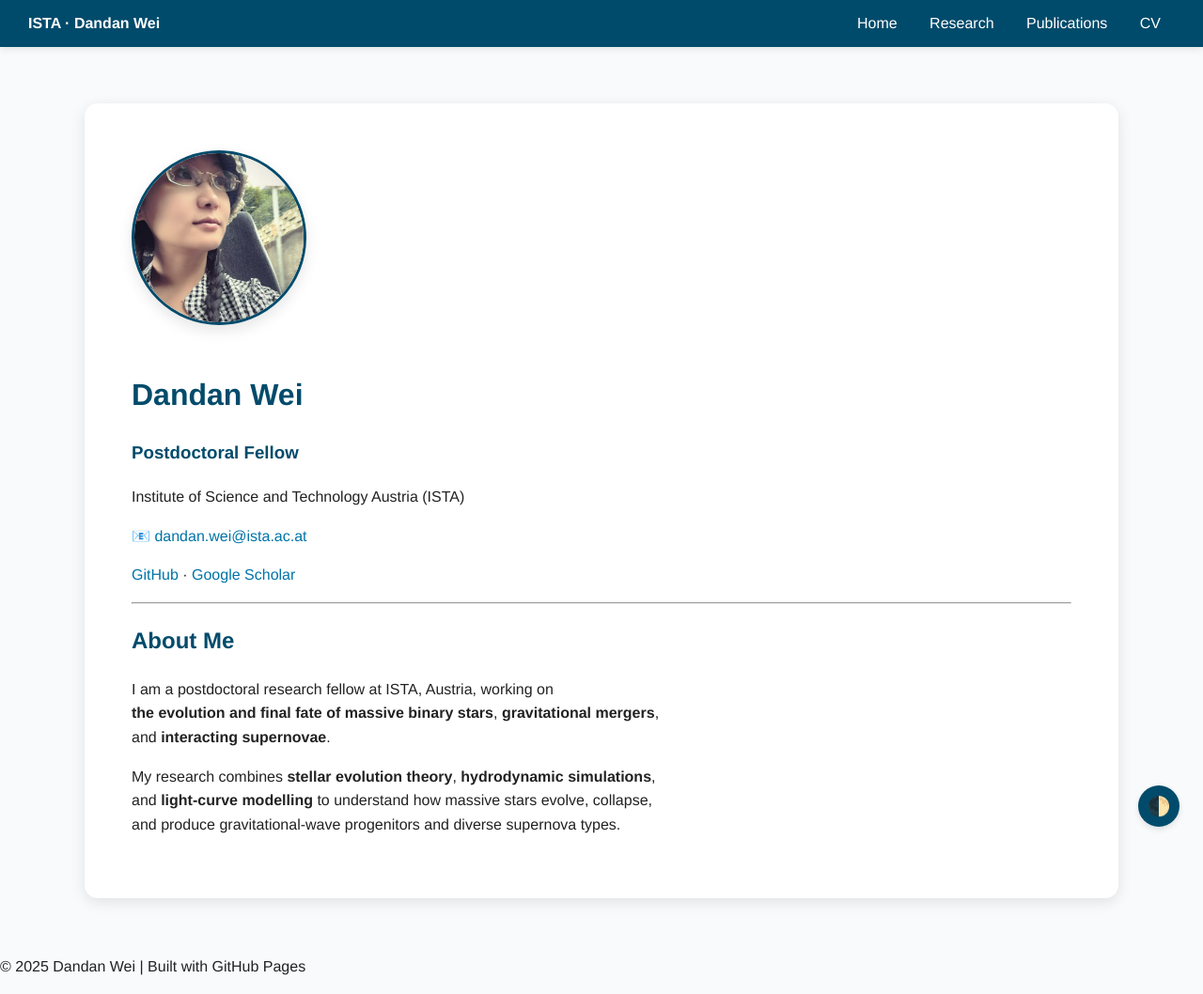
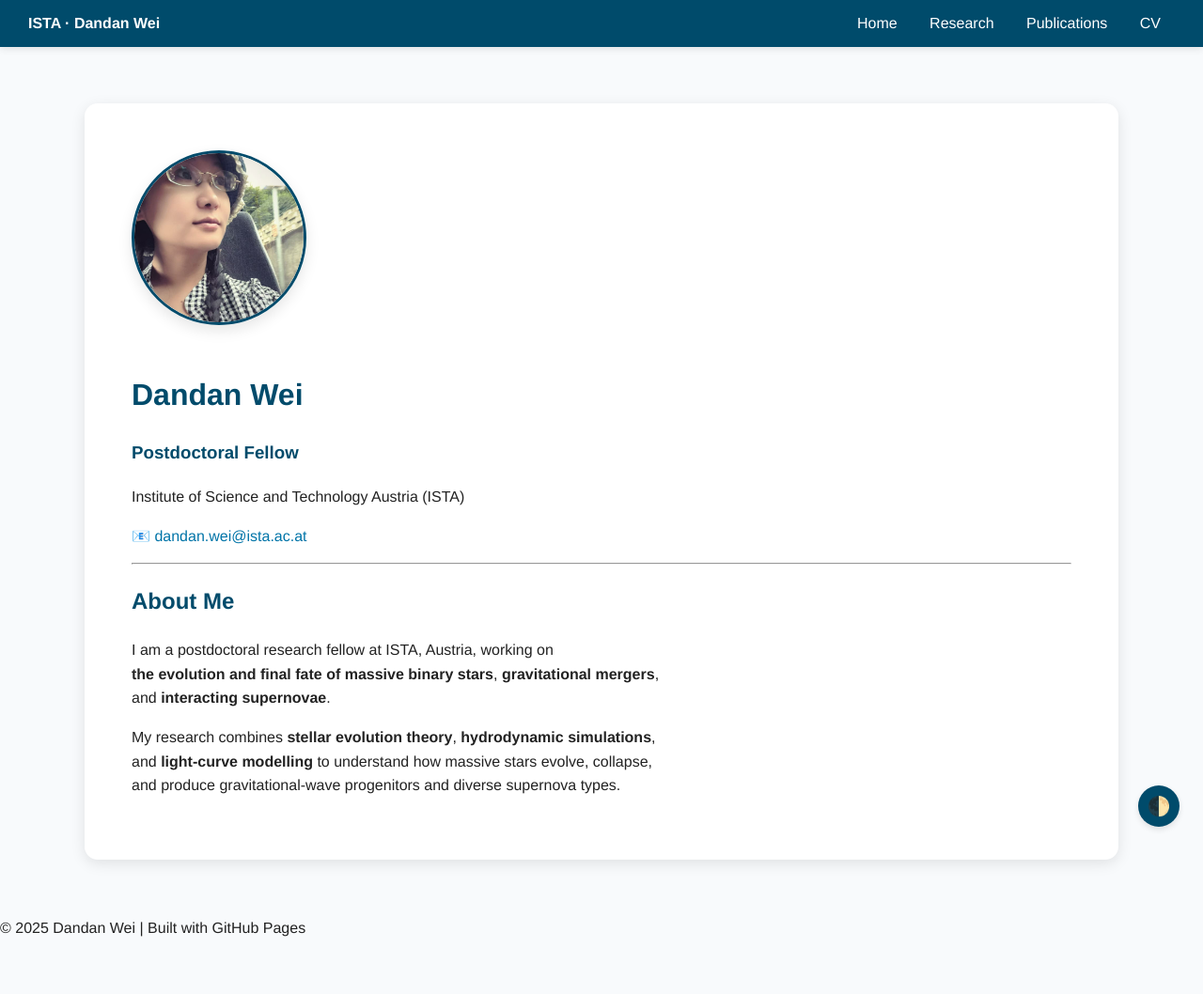
Before and after one commit to Dandan-star0/Dandan-star0.github.io, a Jekyll site: the page built from index.md, in a window 1280 px wide. Shown: the whole page at 94% size. Built offline with Jekyll 4.4.1, drawn with Linux system fonts in a browser that asks for light colours; after the commit the page ends 1016 px from its top, so only the background shows below that.

Commit message:
Update index.md

```diff
--- a/index.md
+++ b/index.md
@@ -14,10 +14,6 @@ title: "Home"
     <h3>Postdoctoral Fellow</h3>
     <p>Institute of Science and Technology Austria (ISTA)</p>
     <p>📧 <a href="mailto:dandan.wei@ista.ac.at">dandan.wei@ista.ac.at</a></p>
-    <p>
-      <a href="https://github.com/Dandan-star0">GitHub</a> ·
-      <a href="https://scholar.google.com/">Google Scholar</a>
-    </p>
   </div>
 
 </div>
```
